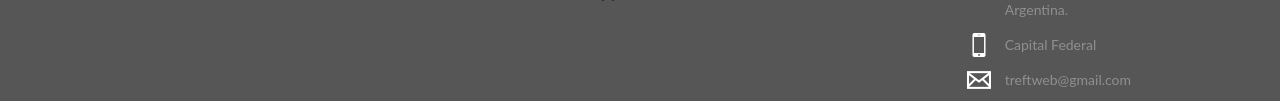
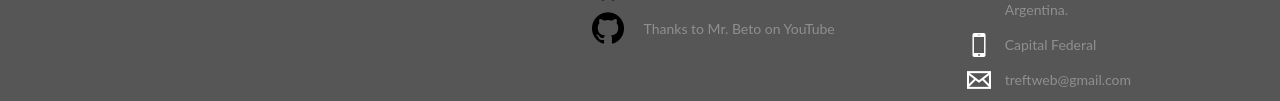
Before and after one commit to treftweb/treftweb.github.io, a plain HTML site: page index.html in a window 1280 px wide. Shown: the part 965-1066 px from the top of the page. Drawn offline with Linux system fonts and the light colour scheme; files whose address does not match are found by name.

Commit message:
Update index.html

```diff
--- a/index.html
+++ b/index.html
@@ -167,6 +167,7 @@ src:'./img/overlay.png'
 					<ul>
 						<li><a class="fb" href="https://www.facebook.com/Treft-429774397481510/" target="_blank"><i></i>Like us on Facebook</a></li>
 						<li><a class="fb1" href="https://github.com/str0k3h" target="_blank"><i></i>Follow my second GitHub Site</a></li>
+						<li><a class="fb1" href="https://www.youtube.com/channel/UCAH2g70M3ymLzvj3npKFotA" target="_blank"><i></i>Thanks to Mr. Beto on YouTube</a></li>
 					</ul>
 				</div>
 				<div class="footer three">
```
